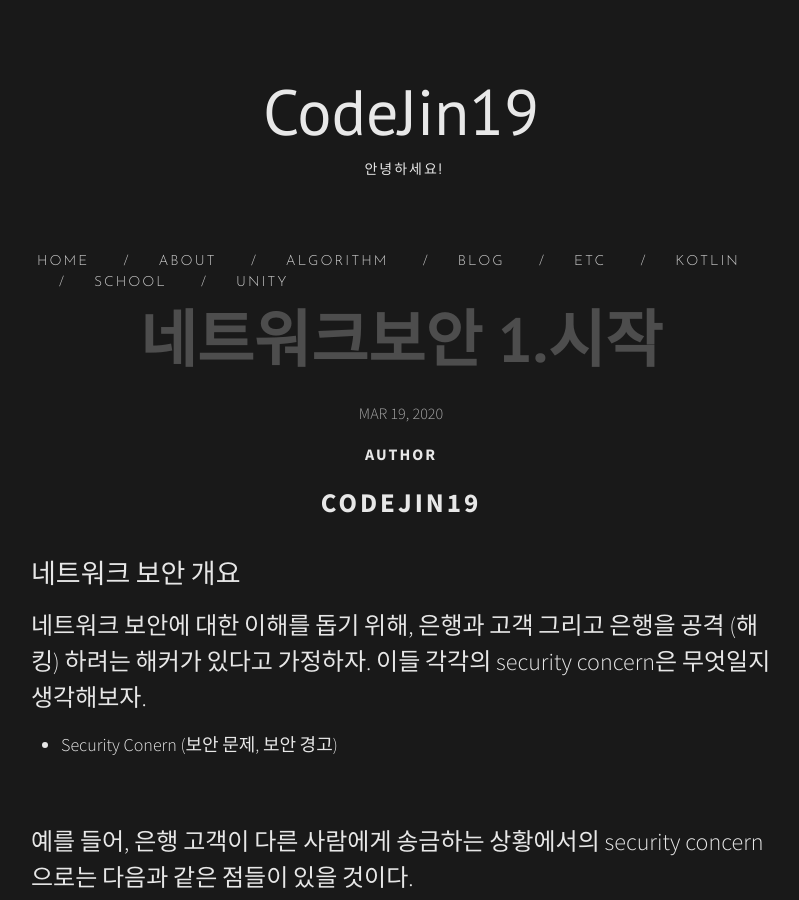
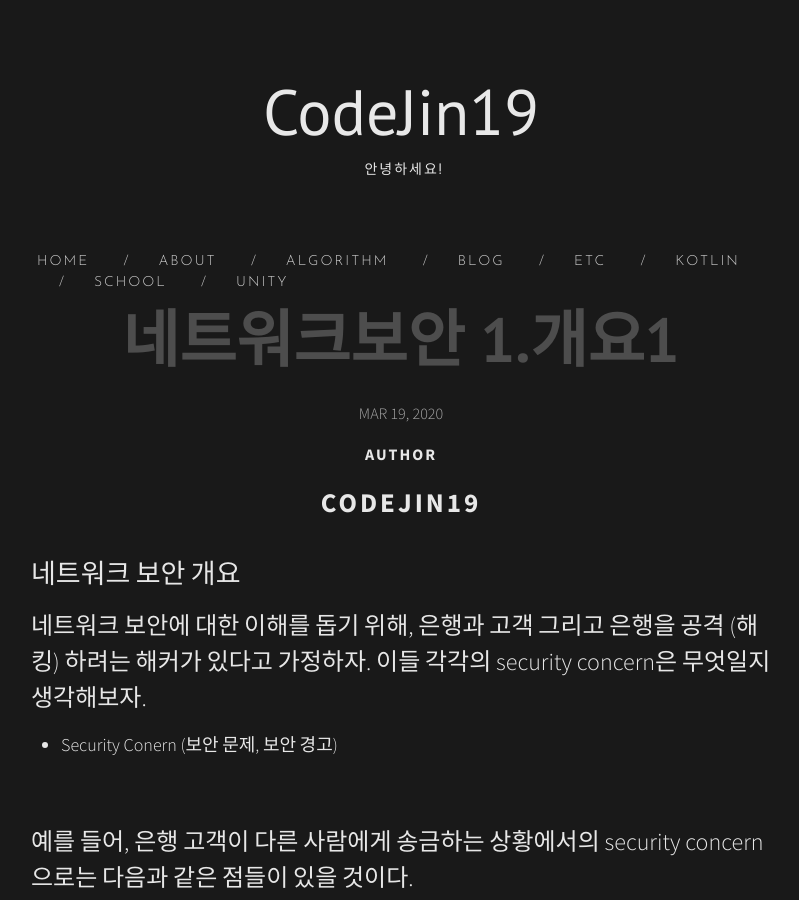
Before and after one commit to CodeJin19/CodeJin19.github.io, a Jekyll site: the page built from _posts/2020/2020-03-19-Network_Security_1.Introduction.markdown, in a window 1280 px wide and 900 px high. Shown: the whole window, without its empty margins (239-1038 px from the left). Built offline with Jekyll 4.4.1, drawn with Linux system fonts in a browser that asks for light colours; nearby versions of some CDN libraries.

Commit message:
update post

```diff
--- a/_posts/2020/2020-03-19-Network_Security_1.Introduction.markdown
+++ b/_posts/2020/2020-03-19-Network_Security_1.Introduction.markdown
@@ -1,6 +1,6 @@
 ---
 layout: post
-title: "네트워크보안 1.시작"
+title: "네트워크보안 1.개요1"
 date: 2020-03-19 21:14:11 +0900
 categories: school
 author: "CodeJin19"
```
